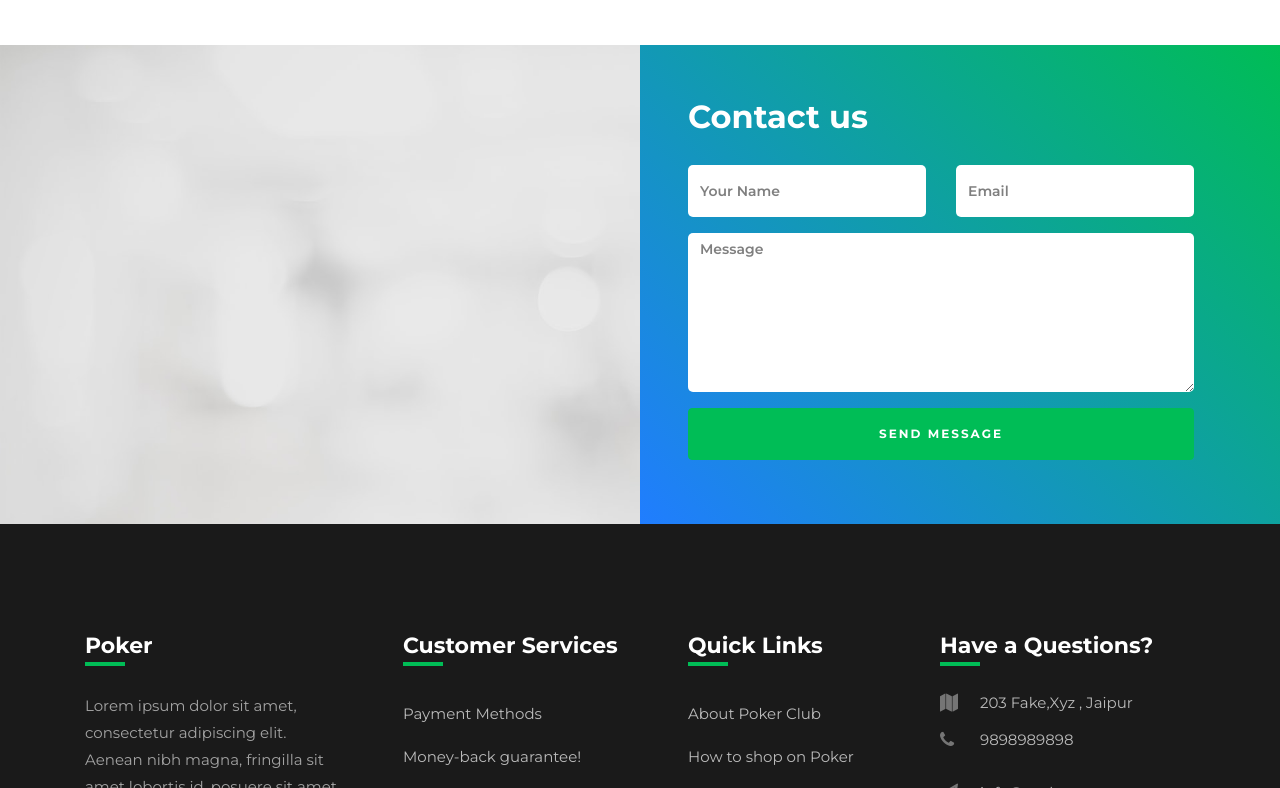
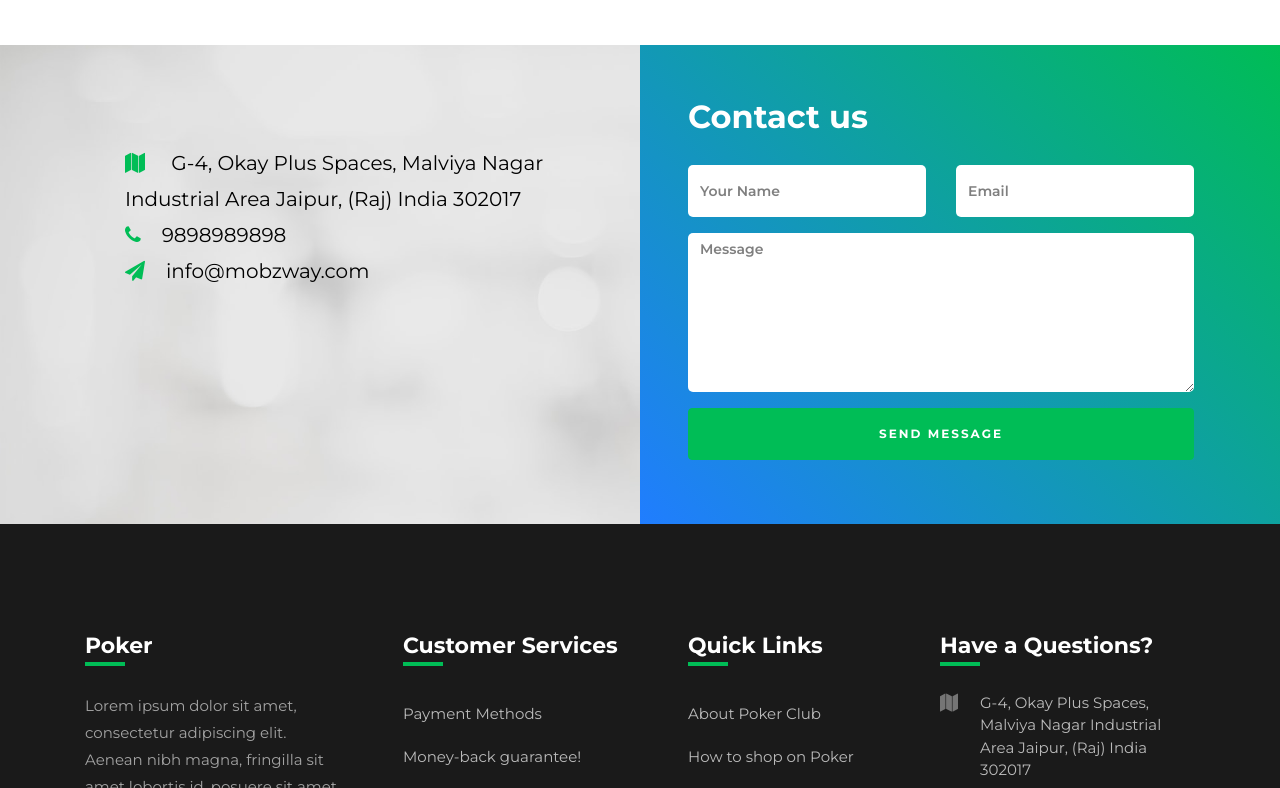
Before and after one commit to ujjawalweb/poker-club, a plain HTML site: page index.html in a window 1280 px wide. Shown: the part 3484-4272 px from the top of the page. Drawn offline with Linux system fonts and the light colour scheme; some packages are replaced by stand-ins of ours; no server answers.

Commit message:
Update index.html

```diff
--- a/index.html
+++ b/index.html
@@ -23,7 +23,10 @@
     <link rel="stylesheet" href="css/style.css">
 
 	<style>
-
+	.text{color:#000;}
+	.mtp{margin-top:100px;}
+	.fa-map{color:#00bd56;}
+	.uj{font-size:20px;}
 	.btns{
     color: #fff;
     background: linear-gradient(135deg, #00bd56, #00bd56);
@@ -485,6 +488,15 @@
 			<div class="overlay"></div>
     	<div class="container">
     		<div class="row d-md-flex justify-content-end">
+			<div class="col-md-6 mtp">   <ul style="list-style-type:none;">
+                <li class="uj"><span class="icon fa fa-map"></span><span class="text"> &nbsp; &nbsp; G-4, Okay Plus Spaces,
+ Malviya Nagar Industrial
+Area Jaipur, (Raj) India
+302017</span></li>
+                <li class="uj"><a href="#"><span class="icon fa fa-phone"></span><span class="text">&nbsp; &nbsp; 9898989898</span></a></li>
+                <li class="uj"><a href="#"><span class="icon fa fa-paper-plane"></span><span class="text">&nbsp; &nbsp; info@mobzway.com</span></a></li>
+              </ul>
+			</div>
     			<div class="col-md-12 col-lg-6 half p-3 py-5 pl-lg-5 ftco-animate">
     				<h2 class="mb-4">Contact us</h2>
     				<form action="#" class="appointment">
@@ -566,7 +578,10 @@ Lorem ipsum dolor sit amet, consectetur Aenean nibh magna, fringilla sit ame</p>
 						<h2 class="footer-heading">Have a Questions?</h2>
 						<div class="block-23 mb-3">
               <ul>
-                <li><span class="icon fa fa-map"></span><span class="text">203 Fake,Xyz , Jaipur</span></li>
+                <li><span class="icon fa fa-map"></span><span class="text">G-4, Okay Plus Spaces,
+Malviya Nagar Industrial
+Area Jaipur, (Raj) India
+302017</span></li>
                 <li><a href="#"><span class="icon fa fa-phone"></span><span class="text">9898989898</span></a></li>
                 <li><a href="#"><span class="icon fa fa-paper-plane"></span><span class="text">info@mobzway.com</span></a></li>
               </ul>
```
